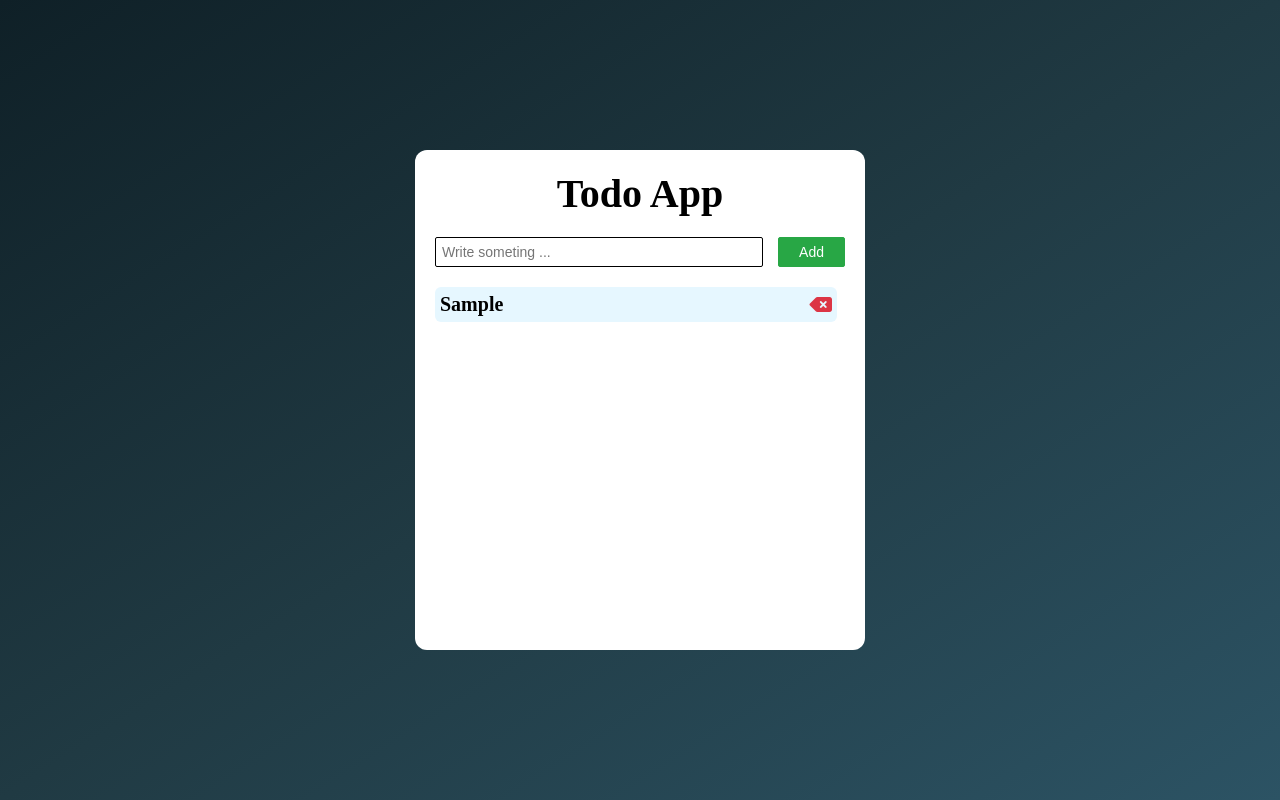
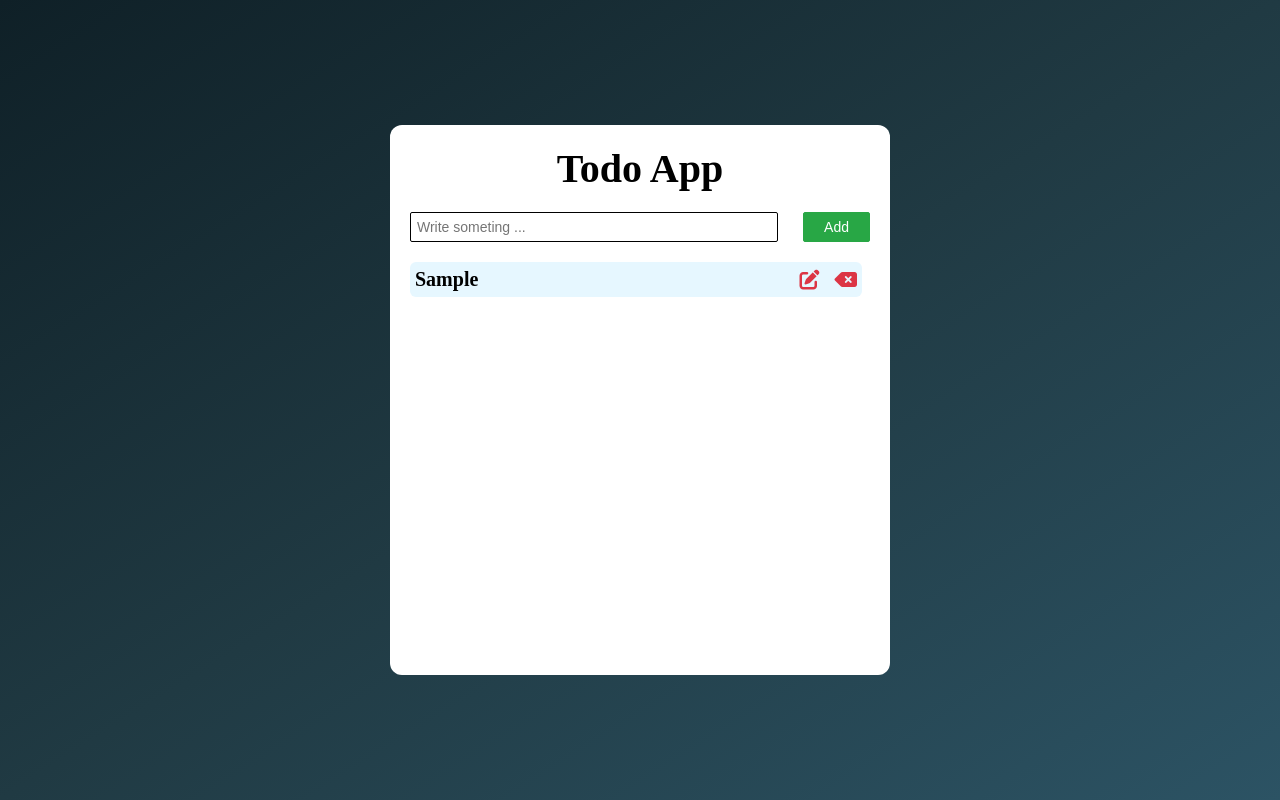
Before and after one commit to Muhammadqodir-teacher/TodoApp, a plain HTML site: page index.html in a window 1280 px wide. Both pictures are taken after typing "Sample" into the empty fields and a click on the button "Add". Drawn offline with Linux system fonts and the light colour scheme.

Commit message:
edit finction

```diff
--- a/script.js
+++ b/script.js
@@ -1,30 +1,69 @@
-const data = document.getElementById("data")
-const fotm = document.getElementById("form")
-const BtnAdd = document.querySelector(".BtnAdd")
-const collect = document.querySelector(".collect")
+const data = document.getElementById("data");
+const form = document.getElementById("form");
+const BtnAdd = document.querySelector(".BtnAdd");
+const collect = document.querySelector(".collect");
 
 form.addEventListener('submit', function (event) {
     event.preventDefault();
 });
 
-BtnAdd.addEventListener("click", (e) => {
+BtnAdd.addEventListener("click", () => {
+    if (data.value === "") {
+        alert("Enter something");
+    }
 
-    if (data.value === "") {
-        alert("Enter reference")
-    } else {
-        const element = document.createElement("h1");
-        element.className = "element"
-        element.textContent = data.value;
-        collect.prepend(element);
-        console.log(element);
-        const dalete = document.createElement("i");
-        dalete.classList = "fa-solid fa-delete-left";
-        element.appendChild(dalete);
-        dalete.addEventListener("click", (e) => {
-            element.remove();
-        })
-    }
+    const element = document.createElement("h1");
+    element.className = "element";
+    element.textContent = data.value;
+
+    collect.prepend(element);
+
+    const elementBox = document.createElement("div");
+    elementBox.classList = "elementBox";
+    element.appendChild(elementBox);
+
+    const deleteIcon = document.createElement("i");
+    deleteIcon.className = "fa-solid fa-delete-left";
+    elementBox.appendChild(deleteIcon);
+
+    const editIcon = document.createElement("i");
+    editIcon.className = "fa-solid fa-pen-to-square";
+    elementBox.prepend(editIcon);
+
+    const checkIcon = document.createElement("i");
+    checkIcon.className = "fa-solid fa-check";
+    checkIcon.style.display = "none";
+    elementBox.prepend(checkIcon);
+
+    const newInput = document.createElement("input");
+    newInput.className = "newInput";
+    newInput.style.display = "none";
+    element.prepend(newInput);
+
+    editIcon.addEventListener("click", () => {
+        const oldText = element.childNodes[1].textContent;
+        newInput.value = oldText;
+        newInput.defaultValue = oldText;
+        newInput.style.display = "block";
+        element.childNodes[1].textContent = "";
+        checkIcon.style.display = "block";
+        editIcon.style.display = "none";
+    });
+
+    checkIcon.addEventListener("click", () => {
+        if (newInput.value.trim() !== "") {
+            element.childNodes[1].textContent = newInput.value;
+        } else {
+            element.childNodes[1].textContent = newInput.defaultValue;
+        }
+        newInput.style.display = "none";
+        checkIcon.style.display = "none";
+        editIcon.style.display = "block";
+    });
+
+    deleteIcon.addEventListener("click", () => {
+        element.remove();
+    });
+
     data.value = "";
-
-
 });
--- a/style.css
+++ b/style.css
@@ -12,8 +12,8 @@
     justify-content: center;
 }
 .main{
-    width: 450px;
-    height: 500px;
+    width: 500px;
+    height: 550px;
     background:#ffffff;
   border-radius: 20px;
     border-radius: 12px;
@@ -65,6 +65,19 @@
     border-radius: 6px;
     font-size: 20px;
     margin-right:8px;
+    gap: 10px;
+}
+.elementBox{
+    display: flex;
+    align-items: center;
+    justify-content: center;
+    gap: 15px;
+}
+.newInput{
+    flex: 1;
+    padding: 3px 5px;
+    border: 1px solid #000000;
+    outline: none;
 }
 .collect::-webkit-scrollbar {
     width: 14px;
```
